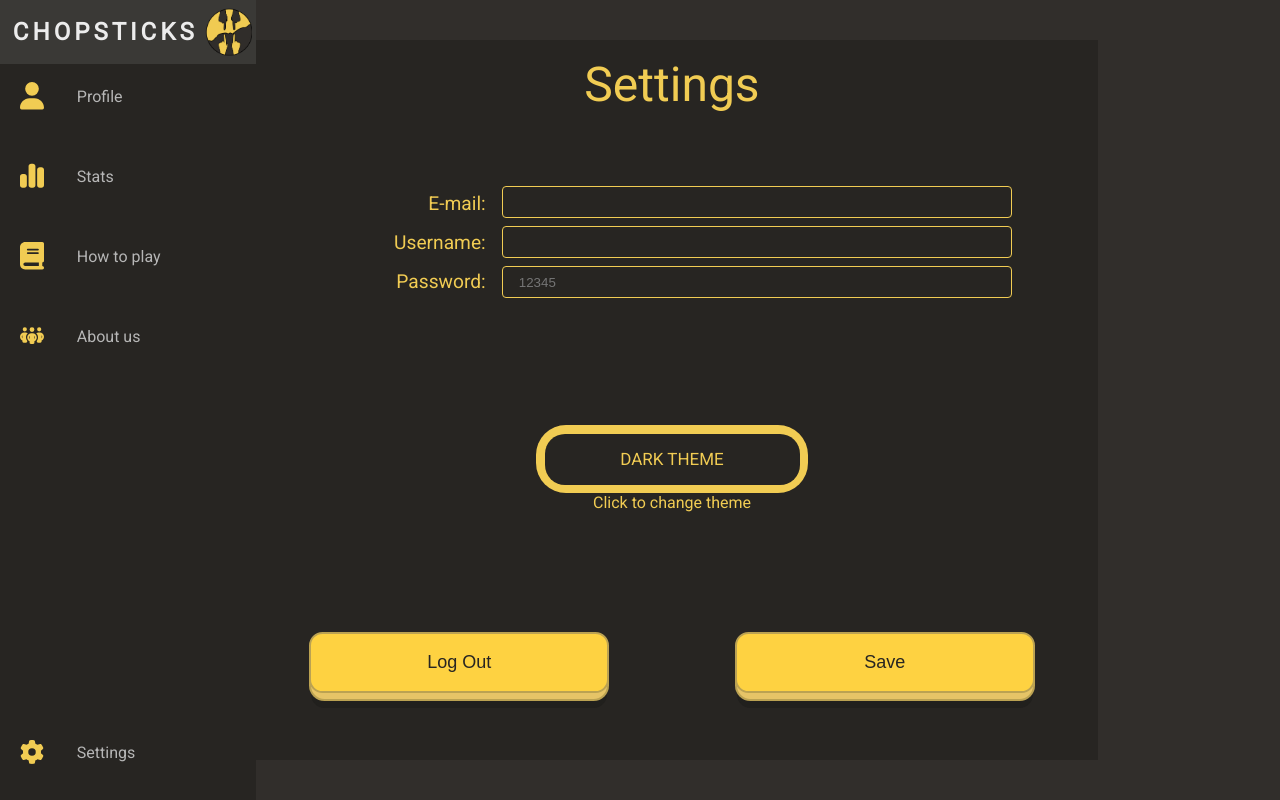
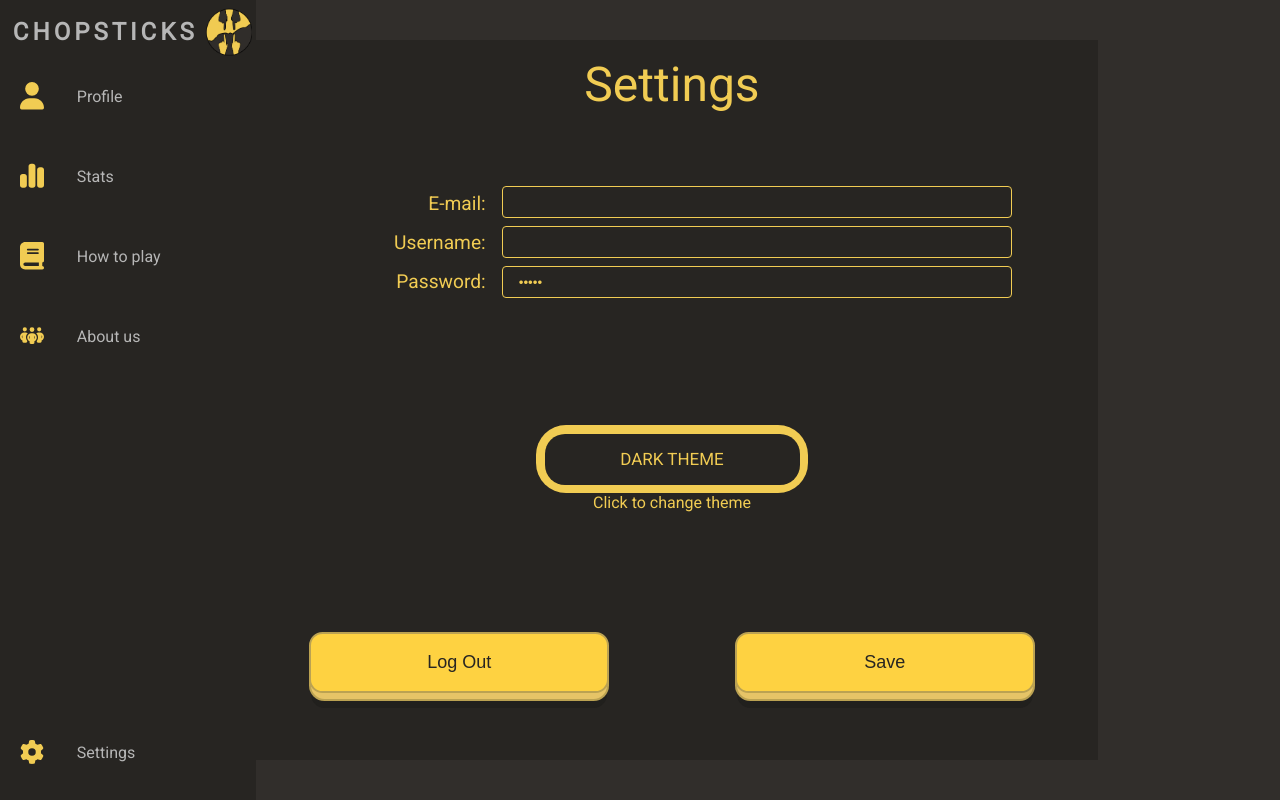
Before and after one commit to TheArtemis/chopstick.js, a Vue app: page /settings in a window 1280 px wide. Built offline with nearby package versions, Linux system fonts and the light colour scheme; sample sign-in values are in the browser's storage.

Commit message:
password

```diff
--- a/src/pages/Settings.vue
+++ b/src/pages/Settings.vue
@@ -58,9 +58,9 @@ export default {
             <label>Password:</label>
           </div>
           <div class="topsettcont">
-            <input required="" type="mail" :placeholder="this.email">
-            <input required="" type="text" :placeholder="this.username">
-            <input required="" type="password" :placeholder="this.password">
+            <input required="" type="mail" :placeholder="this.email" v-model="mail">
+            <input required="" type="text" :placeholder="this.username" >
+            <input required="" type="password" :placeholder="this.password" v-model="password">
           </div>
         </div>
         <div class="bottomset">
```
